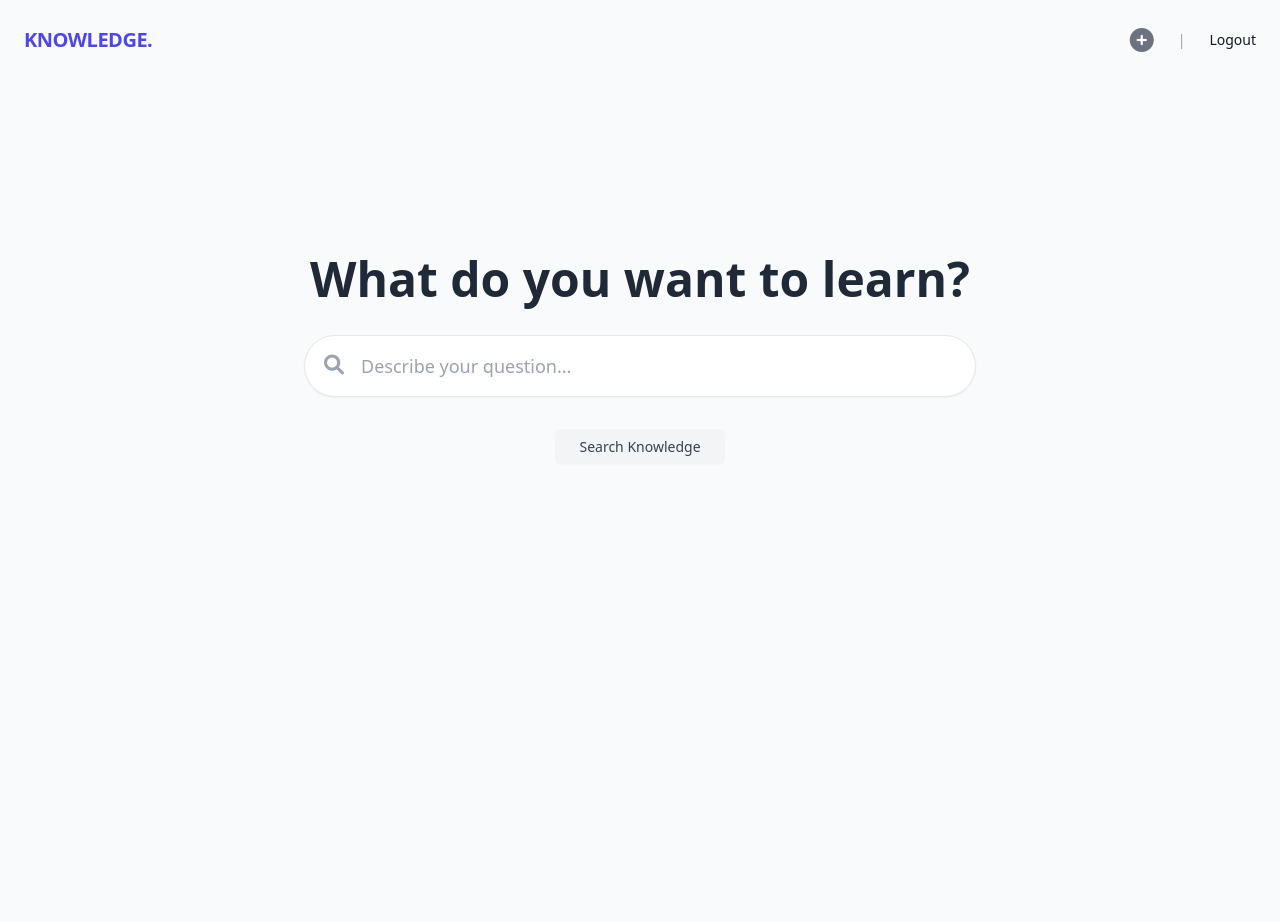
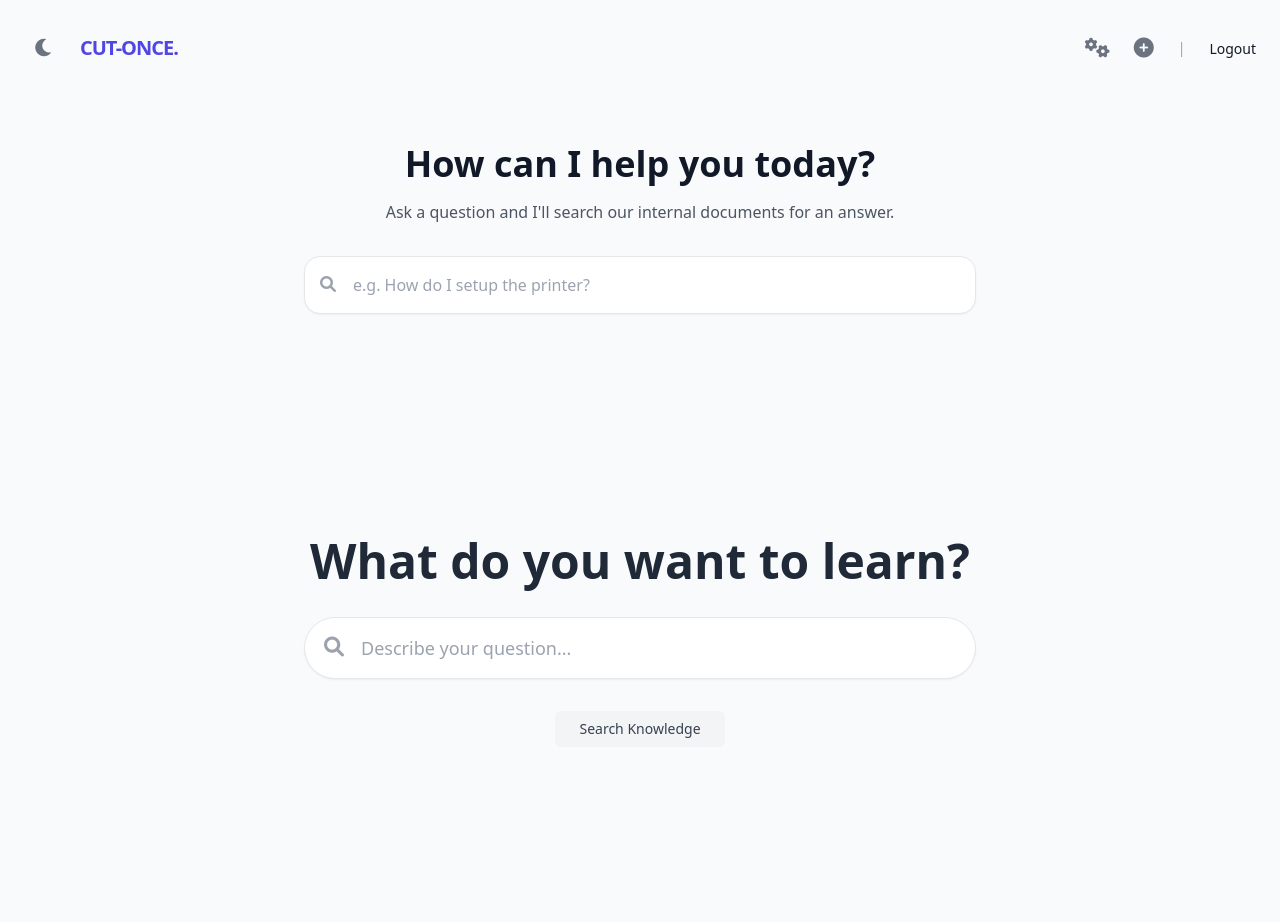
Before and after one commit to jamesbinkie/Cut-Once, a Django app: page / in a window 1280 px wide. Before the commit the page ends 456 px from the top, so only its background shows below. Run offline with Django 4.2, Linux system fonts and the light colour scheme; a user stored in the database is signed in; some libraries are stand-ins or nearby versions.

Commit message:
Update base.html

```diff
--- a/templates/base.html
+++ b/templates/base.html
@@ -1,34 +1,107 @@
+{% load static %}
 <!DOCTYPE html>
 <html lang="en">
 <head>
     <meta charset="UTF-8">
     <meta name="viewport" content="width=device-width, initial-scale=1.0">
-    <title>Knowledge Base</title>
+    <title>Cut-Once</title>
     <script src="https://cdn.tailwindcss.com"></script>
     <link rel="stylesheet" href="https://cdnjs.cloudflare.com/ajax/libs/font-awesome/6.0.0/css/all.min.css">
+    <script>
+        // Check local storage or system preference to set the initial theme
+        if (localStorage.getItem('color-theme') === 'dark' || (!('color-theme' in localStorage) && window.matchMedia('(prefers-color-scheme: dark)').matches)) {
+            document.documentElement.classList.add('dark');
+        } else {
+            document.documentElement.classList.remove('dark')
+        }
+    </script>
 </head>
-<body class="bg-gray-50 text-gray-900 font-sans antialiased">
+<body class="bg-gray-50 dark:bg-zinc-900 text-gray-900 dark:text-gray-100 font-sans antialiased transition-colors duration-300">
 
     <nav class="flex justify-between items-center p-6">
-        <div class="text-xl font-bold tracking-tight text-indigo-600">KNOWLEDGE.</div>
+        <div class="flex items-center space-x-4">
+            <button id="theme-toggle" class="text-gray-500 dark:text-gray-400 hover:bg-gray-100 dark:hover:bg-gray-700 focus:outline-none rounded-lg text-sm p-2.5">
+                <i id="theme-toggle-dark-icon" class="hidden fa-solid fa-moon text-xl"></i>
+                <i id="theme-toggle-light-icon" class="hidden fa-solid fa-sun text-xl"></i>
+            </button>
+
+            <div class="text-xl font-black tracking-tighter text-indigo-600 dark:text-indigo-400">CUT-ONCE.</div>
+        </div>
 
         <div class="flex items-center space-x-6">
             {% if user.is_authenticated %}
-                {% if user.is_staff or user.groups.all.0.name == 'page_admins' %}
-                    <a href="/add" class="text-gray-500 hover:text-indigo-600 transition">
-                        <i class="fa-solid fa-circle-plus text-2xl"></i>
+                {% if user.is_staff %}
+                    <a href="/admin" class="text-gray-500 hover:text-indigo-600 dark:hover:text-indigo-400 transition">
+                        <i class="fa-solid fa-gears text-xl"></i>
+                    </a>
+                    <a href="/add" class="text-gray-500 hover:text-indigo-600 dark:hover:text-indigo-400 transition">
+                        <i class="fa-solid fa-circle-plus text-xl"></i>
                     </a>
                 {% endif %}
                 <span class="text-sm text-gray-400">|</span>
-                <a href="{% url 'logout' %}" class="text-sm font-medium hover:underline">Logout</a>
+                <form action="{% url 'logout' %}" method="post" class="inline">
+                    {% csrf_token %}
+                    <button type="submit" class="text-sm font-medium hover:underline">Logout</button>
+                </form>
             {% endif %}
         </div>
     </nav>
 
-    <main>
+    <main class="max-w-4xl mx-auto px-6">
+        <div class="py-12 text-center">
+            <h1 class="text-4xl font-bold mb-4">How can I help you today?</h1>
+            <p class="text-gray-600 dark:text-gray-400 mb-8">Ask a question and I'll search our internal documents for an answer.</p>
+
+            <div class="relative max-w-2xl mx-auto">
+                <input type="text"
+                       placeholder="e.g. How do I setup the printer?"
+                       class="w-full pl-12 pr-4 py-4 rounded-2xl border border-gray-200 dark:border-zinc-700 bg-white dark:bg-zinc-800 focus:ring-2 focus:ring-indigo-500 outline-none shadow-sm transition-all">
+                <i class="fa-solid fa-magnifying-glass absolute left-4 top-5 text-gray-400"></i>
+            </div>
+        </div>
+
         {% block content %}
         {% endblock %}
     </main>
 
+    <script>
+        var themeToggleDarkIcon = document.getElementById('theme-toggle-dark-icon');
+        var themeToggleLightIcon = document.getElementById('theme-toggle-light-icon');
+
+        // Change the icons inside the button based on previous settings
+        if (localStorage.getItem('color-theme') === 'dark' || (!('color-theme' in localStorage) && window.matchMedia('(prefers-color-scheme: dark)').matches)) {
+            themeToggleLightIcon.classList.remove('hidden');
+        } else {
+            themeToggleDarkIcon.classList.remove('hidden');
+        }
+
+        var themeToggleBtn = document.getElementById('theme-toggle');
+
+        themeToggleBtn.addEventListener('click', function() {
+            // toggle icons inside button
+            themeToggleDarkIcon.classList.toggle('hidden');
+            themeToggleLightIcon.classList.toggle('hidden');
+
+            // if set via local storage previously
+            if (localStorage.getItem('color-theme')) {
+                if (localStorage.getItem('color-theme') === 'light') {
+                    document.documentElement.classList.add('dark');
+                    localStorage.setItem('color-theme', 'dark');
+                } else {
+                    document.documentElement.classList.remove('dark');
+                    localStorage.setItem('color-theme', 'light');
+                }
+            // if NOT set via local storage previously
+            } else {
+                if (document.documentElement.classList.contains('dark')) {
+                    document.documentElement.classList.remove('dark');
+                    localStorage.setItem('color-theme', 'light');
+                } else {
+                    document.documentElement.classList.add('dark');
+                    localStorage.setItem('color-theme', 'dark');
+                }
+            }
+        });
+    </script>
 </body>
 </html>
```
